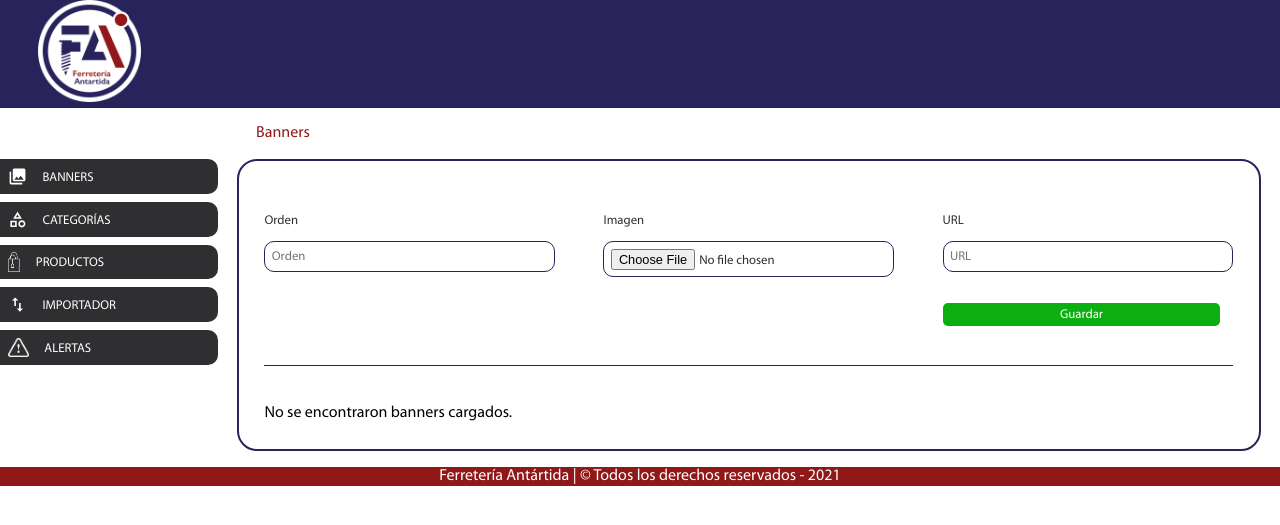
After one commit to nicofracchia/antartida, a Symfony app: template templates/banners/index.html.twig in a window 1280 px wide. The commit adds this page. Shown: the top 525 px of the page. Run offline with Twig, Linux system fonts and the light colour scheme; the template is opened without the code that fills it, so the values that code supplies are empty; some libraries are stand-ins or nearby versions.

Commit message:
Archivos banners, frm de altas, listado completo. Faltan funciones

```diff
--- a/public/css/estilos.css
+++ b/public/css/estilos.css
@@ -8,6 +8,7 @@
 	--blanco:#FFFFFF;
 	--verde: #0baf0f;
 	--celeste: #46b7b5;
+	--rojo: #ff3a10;
 }
 
 /***** FUENTES *****/
@@ -351,6 +352,7 @@ section nav a img{
 #container form:first-of-type div:first-of-type div input[type=date],
 #container form:first-of-type div:first-of-type div input[type=password],
 #container form:first-of-type div:first-of-type div input[type=number],
+#container form:first-of-type div:first-of-type div input[type=file],
 #container form:first-of-type div:first-of-type div select,
 #container form:first-of-type div:first-of-type div textarea{
 	font-size: 1vmax;
@@ -870,3 +872,57 @@ section nav a img{
 .contenedorReportes .tablaReportes table tr:hover td{
 	background: var(--color1op);
 }
+
+/****** BANNERS ******/
+.listadoBanners{
+	display:flex;
+	flex-wrap: wrap;
+	width:100%;
+	margin:0;
+	padding:0;
+}
+.listadoBanners input[type=text],
+.listadoBanners input[type=number]{
+	font-size: 0.7vmax;
+    color: var(--negro);
+    border: solid 1px var(--color1);
+    padding: 0.5vmax;
+    border-radius: 10px;
+    resize: none;
+    margin-right: 1vmax;
+	width:100%;
+}
+.listadoBanners .linea_banner{
+	display:flex;
+	justify-content: space-between;
+	align-items: center;
+	width:100%;
+	transition:0.3s;
+	padding:0.5vmax;
+	border-radius:10px;
+}
+.listadoBanners .linea_banner:hover{
+	background:var(--color2op);
+}
+.listadoBanners .linea_banner .cont_orden{
+	width:10%;
+	min-width:80px;
+}
+.listadoBanners .linea_banner .cont_imagen{
+	width:20%;
+}
+.listadoBanners .linea_banner .cont_imagen img{
+	max-width:100%;
+}
+.listadoBanners .linea_banner .cont_url{
+	width:25%;
+}
+.listadoBanners .linea_banner .cont_acciones{
+	text-align: right;
+}
+.listadoBanners .linea_banner .cont_acciones .verde{
+	color:var(--verde);
+}
+.listadoBanners .linea_banner .cont_acciones .rojo{
+	color:var(--rojo);
+}
--- /dev/null
+++ b/templates/banners/_form.html.twig
@@ -0,0 +1,21 @@
+<form action="{{ path('banners_nuevo') }}" method="post" enctype='multipart/form-data'>
+    <div style='border-bottom: solid 1px var(--color1);padding-bottom: 1vmax;margin-bottom: 3vmax;'>
+        <div>
+            <label for="banners_orden">Orden</label>
+            <input type="number" step='1' name="banners[orden]" id="banners_orden" placeholder="Orden" />
+        </div>
+        <div>
+            <label for="banners_imagen">Imagen</label>
+            <input type="file" name="banners[imagen]" id="banners_imagen" placeholder="Seleccione la imagen" />
+        </div>
+        <div>
+            <label for="banners_url">URL</label>
+            <input type="text" name="banners[url]" id="banners_url" placeholder="URL" />
+        </div>
+
+        <div></div><div></div>
+        <div class="botonesFormularios">
+            <button class="btn btnGuardar" name='guardar' value='1'>Guardar</button>
+        </div>
+    </div>
+</form>
--- /dev/null
+++ b/templates/banners/_listado.html.twig
@@ -0,0 +1,28 @@
+<div class='listadoBanners'>
+    {% for b in banners %}
+        <div class='linea_banner'>
+            <input type='hidden' value='{{b.id}}' class='idBanner' />
+            <div class='cont_orden'>
+                <input type='number' step='1' name='bannerOrden[]' placeholder='Orden' value='{{b.orden}}' />
+            </div>
+            <div class='cont_imagen'>
+                <img src="{{ asset('images/banners/' ~ b.imagen)}}" alt="" />
+            </div>
+            <div class='cont_url'>
+                <input type='text' name='url[]' placeholder='URL' value='{{b.url}}' />
+            </div>
+            <div class='cont_acciones'>
+                {{ (b.habilitado == 1) ? "<span class='verde'>Banner habilitado</span><br/>" : "<span class='rojo'>Banner deshabilitado</span><br/>"}}
+                <img src="{{ asset('images/iconos/guardar_celeste.svg')}}" alt="Guardar" title='Guardar' />
+                {% if b.habilitado == 1 %}
+                    <img src="{{ asset('images/iconos/deshabilitar.svg')}}" alt="Deshabilitar" title='Deshabilitar' />
+                {% else %}
+                    <img src="{{ asset('images/iconos/tilde_verde.svg')}}" alt="Habilitar" title='Habilitar' />
+                {% endif %}
+                <img src="{{ asset('images/iconos/borrar_rojo.svg')}}" alt="Eliminar" title='Eliminar' />
+            </div>
+        </div>
+    {% else %}
+        No se encontraron banners cargados.
+    {% endfor %}
+</div>
--- /dev/null
+++ b/templates/banners/index.html.twig
@@ -0,0 +1,13 @@
+{% extends 'base.html.twig' %}
+
+{% block title %}Banners - {% endblock %}
+
+{% block rutas %}<span>Banners</span>{% endblock %}
+
+{% block contenido %}
+
+    {{ include('banners/_form.html.twig') }}
+
+    {{ include('banners/_listado.html.twig') }}
+
+{% endblock %}
--- a/templates/base.html.twig
+++ b/templates/base.html.twig
@@ -23,6 +23,10 @@
         <div id="pestanias">{% block pestanias %}{% endblock %}</div>
         <section>
             <nav>
+                <a href='{{ path('banners_index') }}'>
+                    <img src='{{ asset('images/iconos/menu/banners.svg')}}' alt='Banners' />
+                    BANNERS
+                </a>
                 <a href='{{ path('categorias_index') }}'>
                     <img src='{{ asset('images/iconos/menu/categorias.svg')}}' alt='Categorías' />
                     CATEGORÍAS
```
Also changed, not shown: migrations/Version20210411200625.php (added, +39 -0 lines), migrations/Version20210411201640.php (added, +39 -0 lines), src/Controller/BannersController.php (added, +36 -0 lines), src/Entity/Banners.php (added, +92 -0 lines), src/Repository/BannersRepository.php (added, +50 -0 lines), public/images/banners/banner1.jpg (added), public/images/banners/banner2.jpg (added), public/images/banners/banner3.jpg (added), public/images/iconos/deshabilitar.svg (added), public/images/iconos/guardar_celeste.svg (added), public/images/iconos/menu/banners.svg (added), public/images/iconos/tilde_verde.svg (added).
